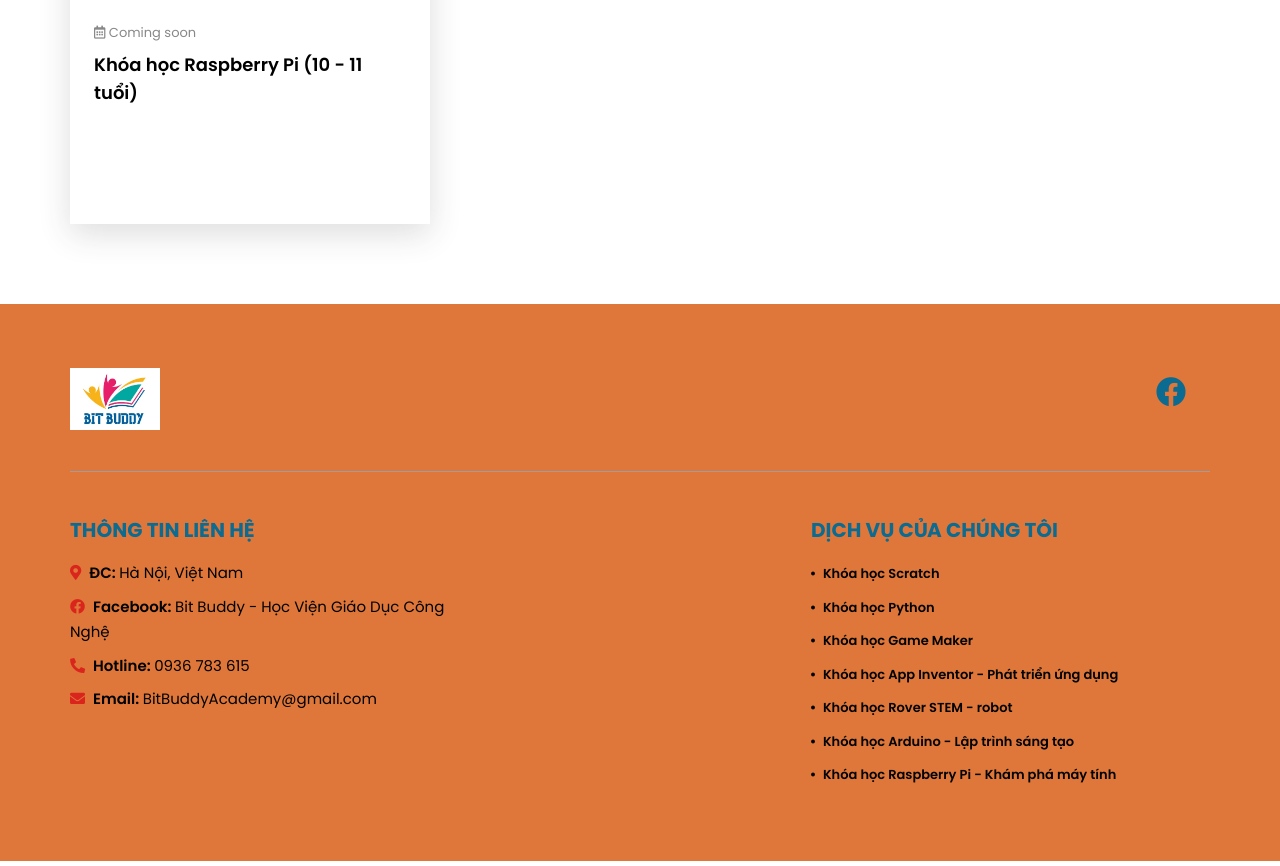
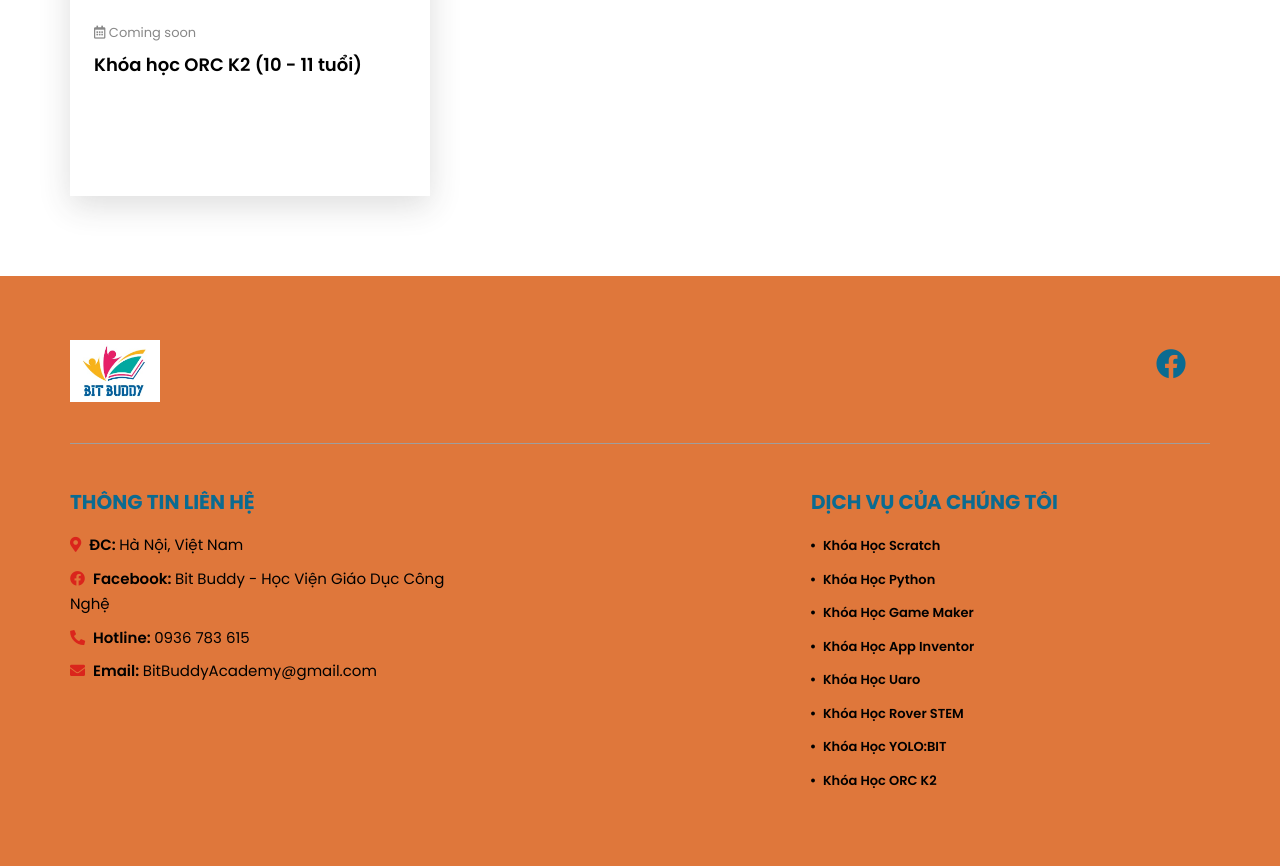
Before and after one commit to minhquang5014/bit-buddy-academy, a Flask app: page /robot-courses in a window 1280 px wide. Shown: the part 1107-1973 px from the top of the page. Run offline with Flask 3, Linux system fonts and the light colour scheme; some libraries are stand-ins or nearby versions; some web fonts are replaced.

Commit message:
modify 2 robot courses

```diff
--- a/website/templates/base.html
+++ b/website/templates/base.html
@@ -49,7 +49,7 @@
             <u1 class="nav-links">
                 <li class="active"><a href="/#header-introduction">Trang chủ</a></li>
                 <li><a href="/#about-home">Về chúng tôi</a></li>
-                <li><a href="/#courses">Khóa học</a></li>
+                <li><a href="/#courses">Khóa Học</a></li>
                 <li><a href="/#teachers">Giảng viên</a></li>
                 <li class="contact"><a href="/#contact">Liên hệ</a></li>
             </u1>
@@ -115,13 +115,14 @@
                                 </a>
                             </li>
                         </ul> -->
-                        <p class="mb-2 "><a href="#"><i class="fas fa-circle"></i><strong class="ml-2">Khóa học Scratch</strong></a></p>
-                        <p class="mb-2 "><a href="#"><i class="fas fa-circle"></i><strong class="ml-2">Khóa học Python</strong></a></p>
-                        <p class="mb-2 "><a href="#"><i class="fas fa-circle"></i><strong class="ml-2">Khóa học Game Maker</strong></a></p>
-                        <p class="mb-2 "><a href="#"><i class="fas fa-circle"></i><strong class="ml-2">Khóa học App Inventor - Phát triển ứng dụng</strong></a></p>
-                        <p class="mb-2 "><a href="#"><i class="fas fa-circle"></i><strong class="ml-2">Khóa học Rover STEM - robot</strong></a></p>
-                        <p class="mb-2 "><a href="#"><i class="fas fa-circle"></i><strong class="ml-2">Khóa học Arduino - Lập trình sáng tạo</strong></a></p>
-                        <p class="mb-2 "><a href="#"><i class="fas fa-circle"></i><strong class="ml-2">Khóa học Raspberry Pi - Khám phá máy tính</strong></a></p>
+                        <p class="mb-2 "><a href="scratch"><i class="fas fa-circle"></i><strong class="ml-2">Khóa Học Scratch</strong></a></p>
+                        <p class="mb-2 "><a href="python"><i class="fas fa-circle"></i><strong class="ml-2">Khóa Học Python</strong></a></p>
+                        <p class="mb-2 "><a href="game-maker"><i class="fas fa-circle"></i><strong class="ml-2">Khóa Học Game Maker</strong></a></p>
+                        <p class="mb-2 "><a href="app-inventor"><i class="fas fa-circle"></i><strong class="ml-2">Khóa Học App Inventor</strong></a></p>
+                        <p class="mb-2 "><a href="uaro"><i class="fas fa-circle"></i><strong class="ml-2">Khóa Học Uaro</strong></a></p>
+                        <p class="mb-2 "><a href="rover-stem"><i class="fas fa-circle"></i><strong class="ml-2">Khóa Học Rover STEM</strong></a></p>
+                        <p class="mb-2 "><a href="arduino"><i class="fas fa-circle"></i><strong class="ml-2">Khóa Học YOLO:BIT</strong></a></p>
+                        <p class="mb-2 "><a href="raspberry"><i class="fas fa-circle"></i><strong class="ml-2">Khóa Học ORC K2</strong></a></p>
                     </div>
                 </div>
             </div>
--- a/website/templates/robot.html
+++ b/website/templates/robot.html
@@ -62,7 +62,7 @@
                 <div class="item">
                     <div class="img-box mb-0 mb-md-0">
                         <div class="image_inner d-flex">
-                            <img class="img-cover" src="/static/images/arduino.png" alt="Các khóa học đặc biệt về ROBOT">
+                            <img class="img-cover" src="/static/images/yolo.png" alt="Các khóa học đặc biệt về ROBOT">
                         </div>
                     </div>
                     <div class="item-body p-4">
@@ -71,7 +71,7 @@
                             <a href="/du-an-l7" class="d-none"><i class="fas fa-bars"></i> Dự án</a>
                         </div>
                         <h5 class="item-title ">
-                            <a class="" href="arduino">Khóa học Arduino (9 - 10 tuổi)
+                            <a class="" href="arduino">Khóa học YOLO:BIT (9 - 10 tuổi)
                             </a>
                         </h5>
                         <p class="content mb-2"></p>
@@ -83,7 +83,7 @@
                 <div class="item">
                     <div class="img-box mb-0 mb-md-0">
                         <div class="image_inner d-flex">
-                            <img class="img-cover" src="/static/images/raspberry.png" alt="Các khóa học đặc biệt về ROBOT">
+                            <img class="img-cover" src="/static/images/orc.png" alt="Các khóa học đặc biệt về ROBOT">
                         </div>
                     </div>
                     <div class="item-body p-4">
@@ -92,7 +92,7 @@
                             <a href="/du-an-l7" class="d-none"><i class="fas fa-bars"></i> Dự án</a>
                         </div>
                         <h5 class="item-title ">
-                            <a class="" href="raspberry">Khóa học Raspberry Pi (10 - 11 tuổi)
+                            <a class="" href="raspberry">Khóa học ORC K2 (10 - 11 tuổi)
                             </a>
                         </h5>
                         <p class="content mb-2"></p>
```
Also changed, not shown: website/templates/arduino.html (+7 -8 lines), website/templates/raspberry.html (+7 -7 lines), website/static/images/arduino.png (deleted), website/static/images/raspberry.png (deleted).
